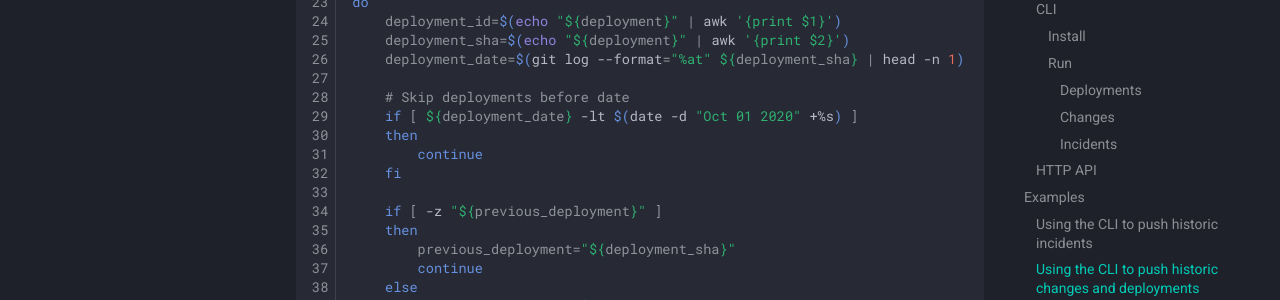
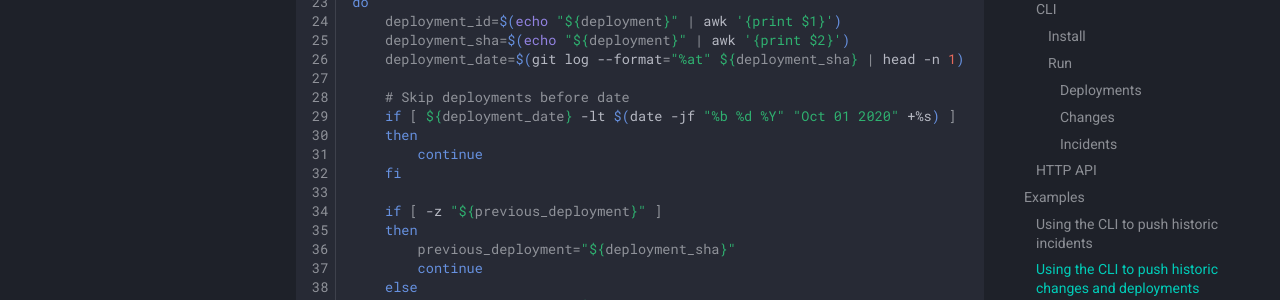
Before and after one commit to codacy/pulse-user-docs, an MkDocs documentation site: the page built from docs/index.md, in a window 1280 px wide and 900 px high, scrolled down 4191 px. Shown: the part 153-453 px from the top of the window. Built offline with MkDocs 1.6.1 and Material for MkDocs 9.7.7, drawn with Linux system fonts in a browser that asks for light colours.

Commit message:
documentation: Small improvements of example scripts

```diff
--- a/docs/index.md
+++ b/docs/index.md
@@ -174,7 +174,7 @@ do
     deployment_date=$(git log --format="%at" ${deployment_sha} | head -n 1)
 
     # Skip deployments before date
-    if [ ${deployment_date} -lt $(date -d "Oct 01 2020" +%s) ]
+    if [ ${deployment_date} -lt $(date -jf "%b %d %Y" "Oct 01 2020" +%s) ]
     then
         continue
     fi
```
Also changed, not shown: other parts of docs/index.md (+1 -1 lines).
